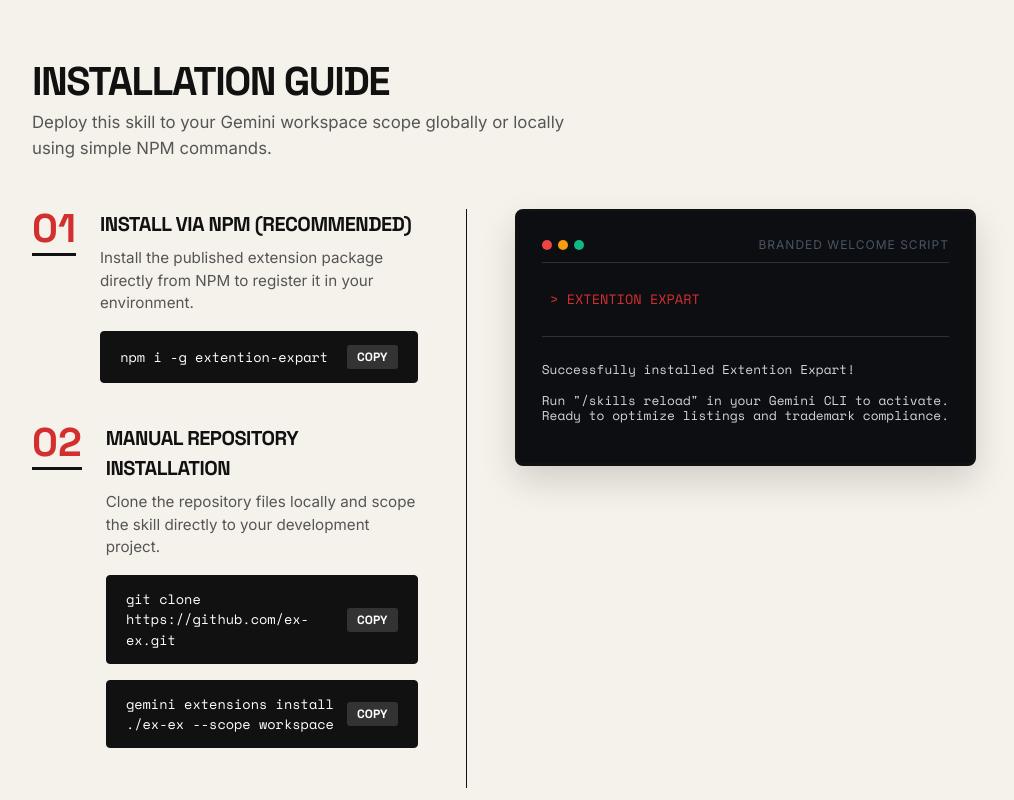
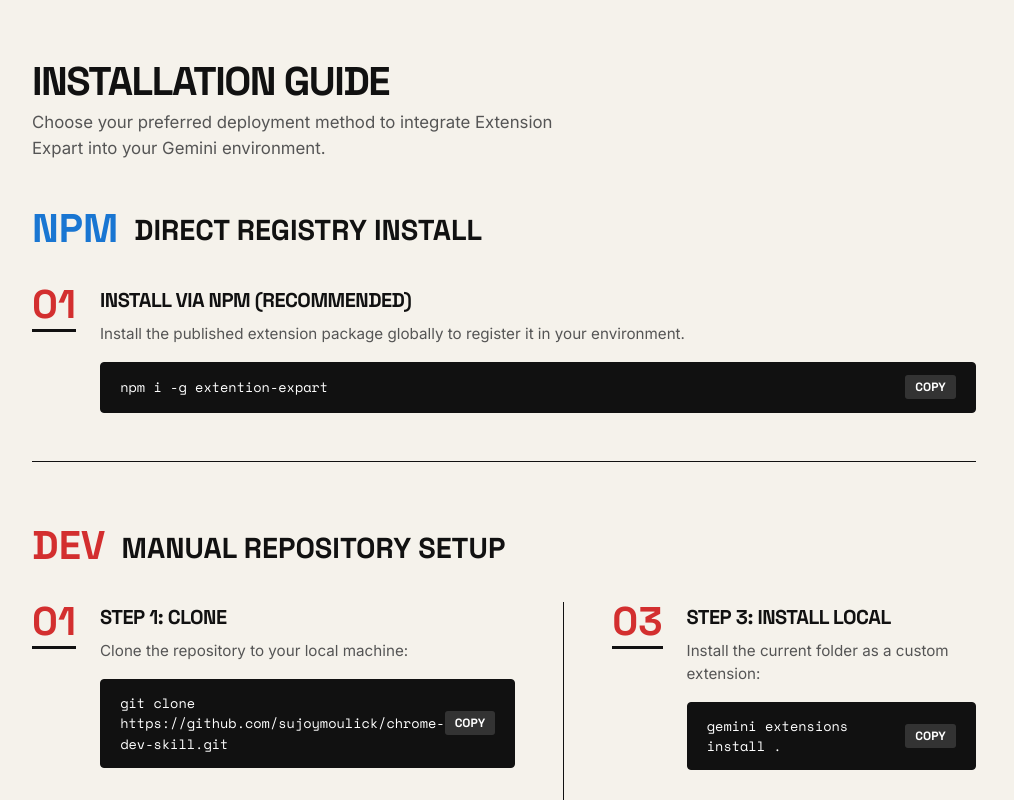
Before and after one commit to Sujoymoulick/Chrome-Extension-Listing-Expert, a website: page index.html in a window 1280 px wide. Shown: the part 2000-2800 px from the top of the page, without its empty margins (256-1270 px from the left). Drawn offline with nearby package versions, Linux system fonts and the light colour scheme.

Commit message:
docs: integrate interactive testing workflow and refactor installation guide

```diff
--- a/index.html
+++ b/index.html
@@ -1315,6 +1315,7 @@
                 <li><a href="#showcase" id="nav-documentary">Documentary</a></li>
                 <li><a href="#features" id="nav-features">Features</a></li>
                 <li><a href="#installation" id="nav-install">Installation</a></li>
+                <li><a href="#testing" id="nav-testing">Testing</a></li>
                 <li><a href="#compliance" id="nav-catalog">Compliance</a></li>
             </ul>
         </nav>
@@ -1656,7 +1657,97 @@
         <section class="installation-section" id="installation">
             <div class="showcase-title-area">
                 <h2>Installation Guide</h2>
-                <p>Deploy this skill to your Gemini workspace scope globally or locally using simple NPM commands.</p>
+                <p>Choose your preferred deployment method to integrate Extension Expart into your Gemini environment.</p>
+            </div>
+
+            <div class="grid-installation" style="grid-template-columns: 1fr; gap: 4rem;">
+
+                <!-- NPM METHOD -->
+                <div style="border-bottom: var(--grid-line); padding-bottom: 3rem;">
+                    <div style="display: flex; align-items: center; gap: 1rem; margin-bottom: 2rem;">
+                        <div class="install-step-num" style="border-bottom: none; color: var(--bauhaus-blue);">NPM</div>
+                        <h3 style="font-family: var(--font-headings); font-size: 1.8rem; text-transform: uppercase;">Direct Registry Install</h3>
+                    </div>
+
+                    <div class="install-step-card" style="margin-bottom: 0;">
+                        <div class="install-step-num">01</div>
+                        <div class="install-step-content" style="width: 100%;">
+                            <h3>Install via NPM (Recommended)</h3>
+                            <p>Install the published extension package globally to register it in your environment.</p>
+                            <div class="cmd-block">
+                                <span id="cmd-text-npm">npm i -g extention-expart</span>
+                                <button class="copy-trigger" onclick="copyCode('cmd-text-npm')">Copy</button>
+                            </div>
+                        </div>
+                    </div>
+                </div>
+
+                <!-- MANUAL METHOD -->
+                <div>
+                    <div style="display: flex; align-items: center; gap: 1rem; margin-bottom: 2rem;">
+                        <div class="install-step-num" style="border-bottom: none; color: var(--bauhaus-red);">DEV</div>
+                        <h3 style="font-family: var(--font-headings); font-size: 1.8rem; text-transform: uppercase;">Manual Repository Setup</h3>
+                    </div>
+
+                    <div class="grid-installation" style="margin-top: 0;">
+                        <div class="install-col-left">
+                            <div class="install-step-card">
+                                <div class="install-step-num">01</div>
+                                <div class="install-step-content">
+                                    <h3>Step 1: Clone</h3>
+                                    <p>Clone the repository to your local machine:</p>
+                                    <div class="cmd-block">
+                                        <span id="cmd-text-m1">git clone https://github.com/sujoymoulick/chrome-dev-skill.git</span>
+                                        <button class="copy-trigger" onclick="copyCode('cmd-text-m1')">Copy</button>
+                                    </div>
+                                </div>
+                            </div>
+
+                            <div class="install-step-card">
+                                <div class="install-step-num">02</div>
+                                <div class="install-step-content">
+                                    <h3>Step 2: Navigate</h3>
+                                    <p>Move into the project directory:</p>
+                                    <div class="cmd-block">
+                                        <span id="cmd-text-m2">cd chrome-dev-skill</span>
+                                        <button class="copy-trigger" onclick="copyCode('cmd-text-m2')">Copy</button>
+                                    </div>
+                                </div>
+                            </div>
+                        </div>
+
+                        <div class="install-col-right">
+                            <div class="install-step-card">
+                                <div class="install-step-num">03</div>
+                                <div class="install-step-content">
+                                    <h3>Step 3: Install Local</h3>
+                                    <p>Install the current folder as a custom extension:</p>
+                                    <div class="cmd-block">
+                                        <span id="cmd-text-m3">gemini extensions install .</span>
+                                        <button class="copy-trigger" onclick="copyCode('cmd-text-m3')">Copy</button>
+                                    </div>
+                                </div>
+                            </div>
+
+                            <div class="install-step-card">
+                                <div class="install-step-num">04</div>
+                                <div class="install-step-content">
+                                    <h3>Step 4: Verify</h3>
+                                    <p>Proceed to the verification section below to run your first audit.</p>
+                                    <a href="#testing" class="badge" style="text-decoration:none; margin-top:0.5rem; display:inline-block; background-color:var(--black-solid); color:white; border-color:var(--black-solid);">Testing Workflow</a>
+                                </div>
+                            </div>
+                        </div>
+                    </div>
+                </div>
+            </div>
+        </section>
+
+        <!-- TESTING WORKFLOW SECTION -->
+        <section class="installation-section" id="testing">
+            <div class="showcase-title-area">
+                <h2>Testing Workflow</h2>
+                <p>Verify that the newly installed skill works correctly in your project workspace before preparing standard store listings.</p>
             </div>
 
             <div class="grid-installation">
@@ -1664,50 +1755,35 @@
                     <div class="install-step-card">
                         <div class="install-step-num">01</div>
                         <div class="install-step-content">
-                            <h3>Install via NPM (Recommended)</h3>
-                            <p>Install the published extension package directly from NPM to register it in your environment.</p>
+                            <h3>Option 1: Interactive Agent Console</h3>
+                            <p>Start the interactive <code>gemini</code> console shell:</p>
+                            <div class="cmd-block" style="margin-bottom:1rem;">
+                                <span id="cmd-text-4">gemini</span>
+                                <button class="copy-trigger" onclick="copyCode('cmd-text-4')">Copy</button>
+                            </div>
+                            <p>Once inside, trigger the reload and then run the skill:</p>
+                            <div class="cmd-block" style="margin-bottom:1rem;">
+                                <span id="cmd-text-5">/skills reload</span>
+                                <button class="copy-trigger" onclick="copyCode('cmd-text-5')">Copy</button>
+                            </div>
                             <div class="cmd-block">
-                                <span id="cmd-text-1">npm i -g extention-expart</span>
-                                <button class="copy-trigger" onclick="copyCode('cmd-text-1')">Copy</button>
+                                <span id="cmd-text-6">Help me prepare my Chrome Web Store listing for my project.</span>
+                                <button class="copy-trigger" onclick="copyCode('cmd-text-6')">Copy</button>
                             </div>
                         </div>
                     </div>
-
+                </div>
+
+                <div class="install-col-right">
                     <div class="install-step-card">
                         <div class="install-step-num">02</div>
                         <div class="install-step-content">
-                            <h3>Manual Repository Installation</h3>
-                            <p>Clone the repository files locally and scope the skill directly to your development project.</p>
-                            <div class="cmd-block" style="margin-bottom:1rem;">
-                                <span id="cmd-text-2">git clone https://github.com/ex-ex.git</span>
-                                <button class="copy-trigger" onclick="copyCode('cmd-text-2')">Copy</button>
+                            <h3>Option 2: Project-Wide Execution (Recommended)</h3>
+                            <p>Run the skill across your entire project directly from your normal macOS terminal (Zsh/Bash) without entering an interactive session. This is the fastest way to get a full audit:</p>
+                            <div class="cmd-block">
+                                <span id="cmd-text-7">gemini run "Help me prepare my Chrome Web Store listing for this project."</span>
+                                <button class="copy-trigger" onclick="copyCode('cmd-text-7')">Copy</button>
                             </div>
-                            <div class="cmd-block">
-                                <span id="cmd-text-3">gemini extensions install ./ex-ex --scope workspace</span>
-                                <button class="copy-trigger" onclick="copyCode('cmd-text-3')">Copy</button>
-                            </div>
-                        </div>
-                    </div>
-                </div>
-
-                <div class="install-col-right">
-                    <div class="logo-terminal-showcase">
-                        <div class="terminal-header" style="margin-bottom:0;">
-                            <div class="terminal-dots">
-                                <div class="dot dot-red"></div>
-                                <div class="dot dot-yellow"></div>
-                                <div class="dot dot-green"></div>
-                            </div>
-                            <div>Branded Welcome Script</div>
-                        </div>
-                        <div class="logo-text-art" style="color:var(--bauhaus-red);">
- > EXTENTION EXPART
-                        </div>
-                        <div class="logo-text-art" style="color:#d1d5db; font-size:0.8rem; border-top: 1px solid #2d3139; padding-top:10px;">
-Successfully installed Extention Expart!
-
-Run "/skills reload" in your Gemini CLI to activate.
-Ready to optimize listings and trademark compliance.
                         </div>
                     </div>
                 </div>
```
